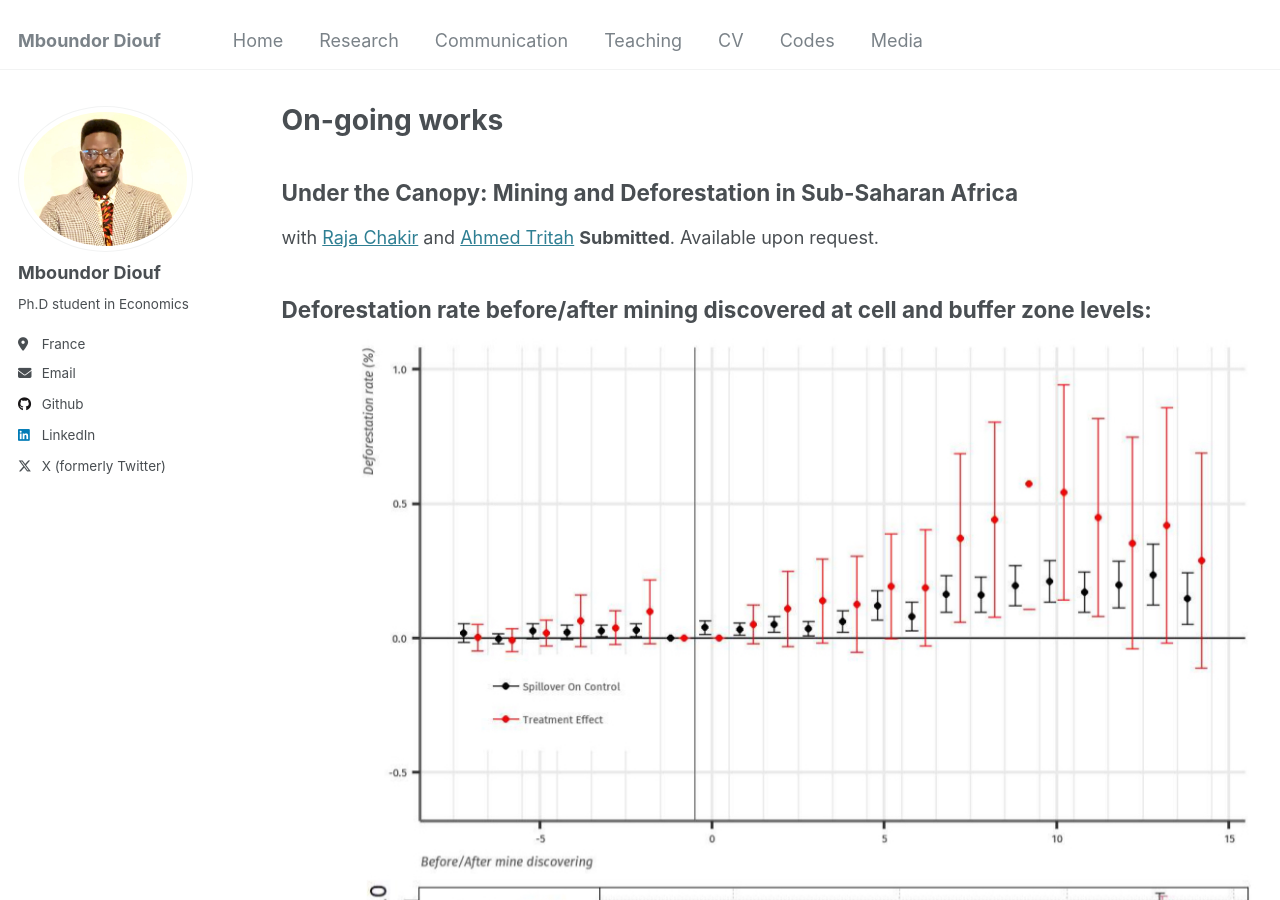
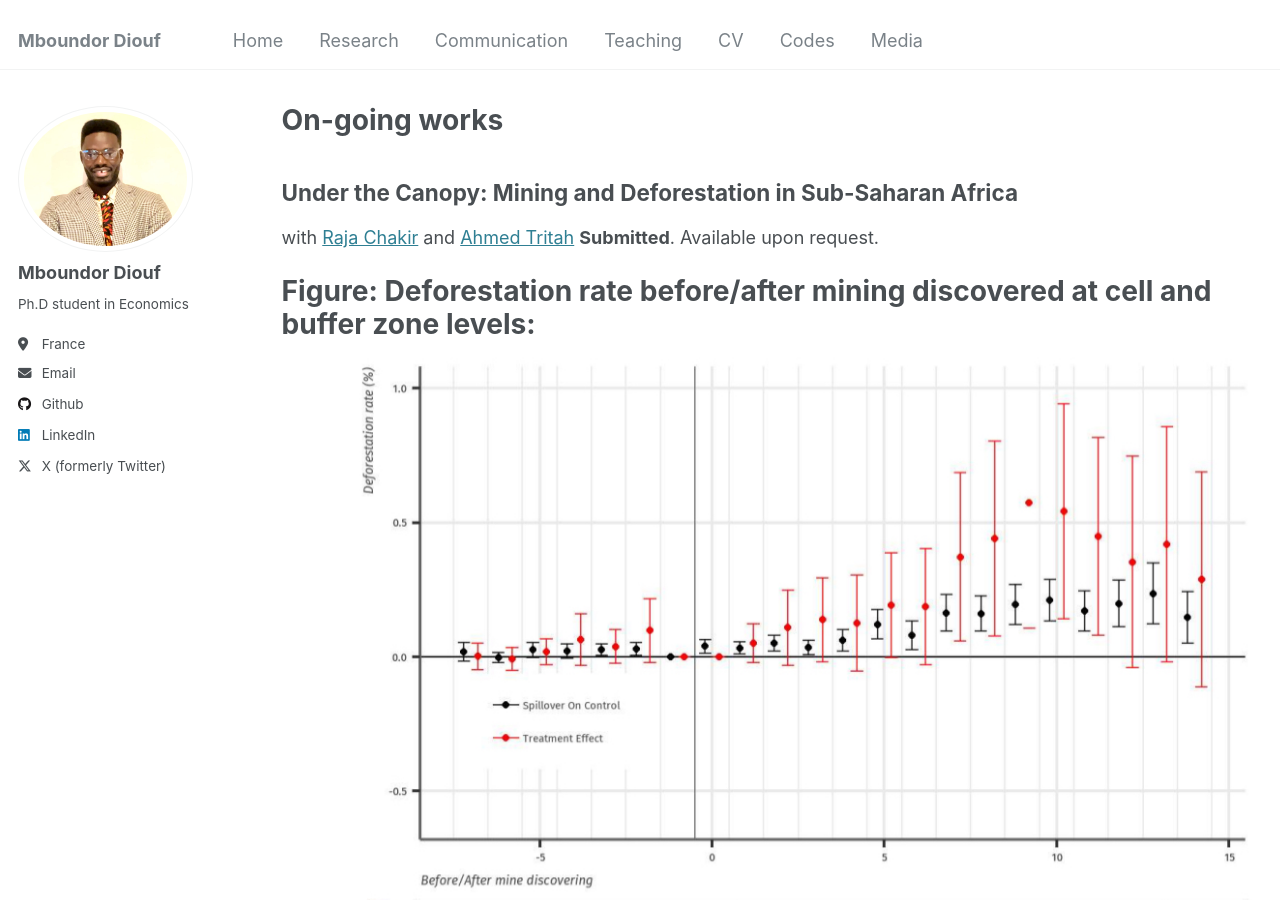
Before and after one commit to mboundordiouf/mboundordiouf.github.io, a Jekyll site: the page built from _pages/publications.md, in a window 1280 px wide and 900 px high. Built offline with Jekyll 4.4.1, drawn with Linux system fonts in a browser that asks for light colours; some of the changed text lies outside the part shown.

Commit message:
Update publications.md

```diff
--- a/_pages/publications.md
+++ b/_pages/publications.md
@@ -11,7 +11,7 @@ Under the Canopy: Mining and Deforestation in Sub-Saharan Africa
 with [Raja Chakir](https://sites.google.com/site/rajachakir/home) and [Ahmed Tritah](https://sites.google.com/site/ahmtritah/)
 **Submitted**. Available upon request.
 
-## Deforestation rate before/after mining discovered at cell and buffer zone levels: <br/><img src='/images/RESULTdeforstation.jpg'>
+# Figure: Deforestation rate before/after mining discovered at cell and buffer zone levels: <br/><img src='/images/RESULTdeforstation.jpg'>
 
 **Abstract**:
 This study investigates the impact of mining activity on deforestation in Sub-Saharan Africa between 2001 and 2018. Using data on the extraction of 14 minerals and deforestation across diverse regions, we apply Two-Way Fixed Effects Difference-in-Differences (TWFE-DID) methods to uncover the persistent and wide-reaching effects of mining, including prospecting activities, on forest loss. Our findings provide robust evidence that mining significantly contributes to deforestation across multiple spatial levels, including buffer zones, cells, and districts. Notably, indirect impacts surpass direct ones, with deforestation extending up to 80 km from mining sites. These results remain consistent through extensive robustness checks, accounting for fluctuations in global mineral prices. Employing causal mediation analysis, we identify key mechanisms driving deforestation, including local economic activity, agriculture, urbanization, conflict, and infrastructure development. Additionally, our study reveals nuanced variations in deforestation impacts based on mine size, mineral type, ownership structure, mining method, and regional intensity.
```
Also changed, not shown: other parts of _pages/publications.md (+2 -2 lines).
